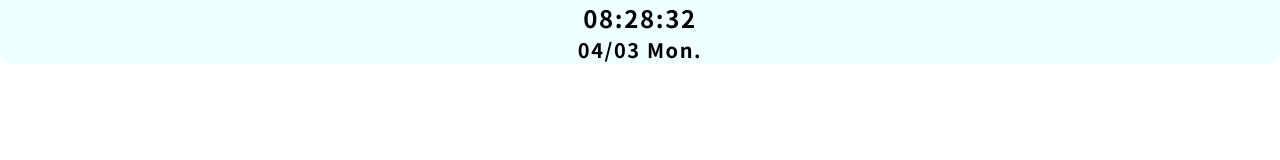
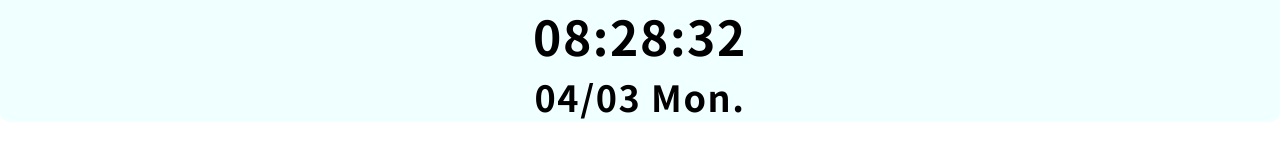
Before and after one commit to KohsukeFuchi/OBSClock, a plain HTML site: page index.html in a window 1280 px wide. Drawn offline with Linux system fonts and the light colour scheme.

Commit message:
文字の大きさ変更

```diff
--- a/index.css
+++ b/index.css
@@ -11,11 +11,11 @@
     letter-spacing: 0.1rem;
     font-variant-numeric: tabular-nums;
     font-weight: 900;
-    font-size: 24px;
+    font-size: 48px;
 }
 #date-date{
     letter-spacing: 0.1rem;
     font-variant-numeric: tabular-nums;
-    font-size: 20px;
+    font-size: 36px;
     font-weight: 600;
 }
```
